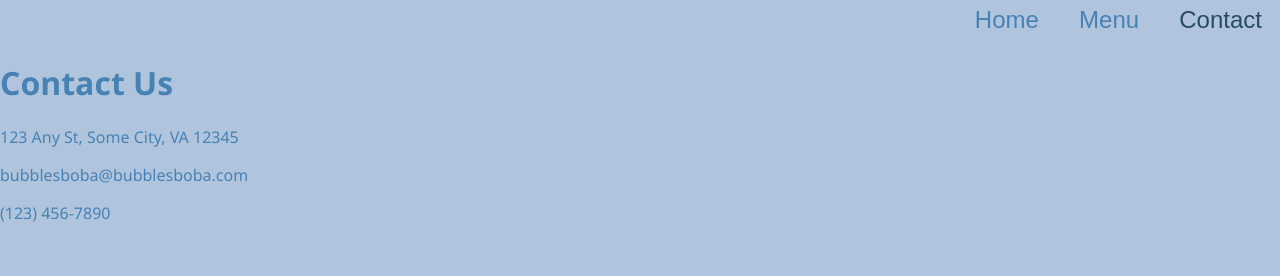
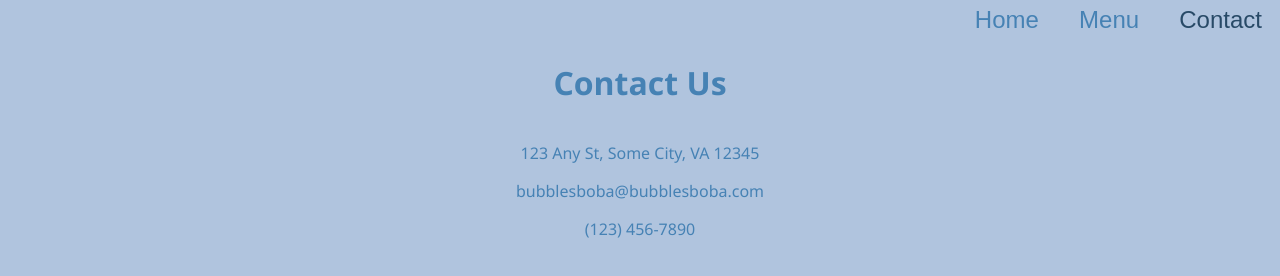
Before and after one commit to jtieu7268/restaurant-page, a website built with webpack: page src/template.html in a window 1280 px wide. Both pictures are taken after a click on the button "Contact". Built offline with nearby package versions, Linux system fonts and the light colour scheme.

Commit message:
Stylize contact tab with css

```diff
--- a/src/contact.js
+++ b/src/contact.js
@@ -2,6 +2,8 @@ export default function contact() {
     const container = document.createElement("div");
     const contactTitle = document.createElement("h1");
     const info = document.createElement("div");
+
+    container.classList.add("contact");
 
     const address = document.createElement("p");
     const email = document.createElement("p");
--- a/src/style.css
+++ b/src/style.css
@@ -59,8 +59,8 @@ img {
     width: 300px;
 }
 
-/* MENU */
-.menu {
+.menu,
+.contact {
     display: flex;
     flex-direction: column;
     align-items: center;
```
